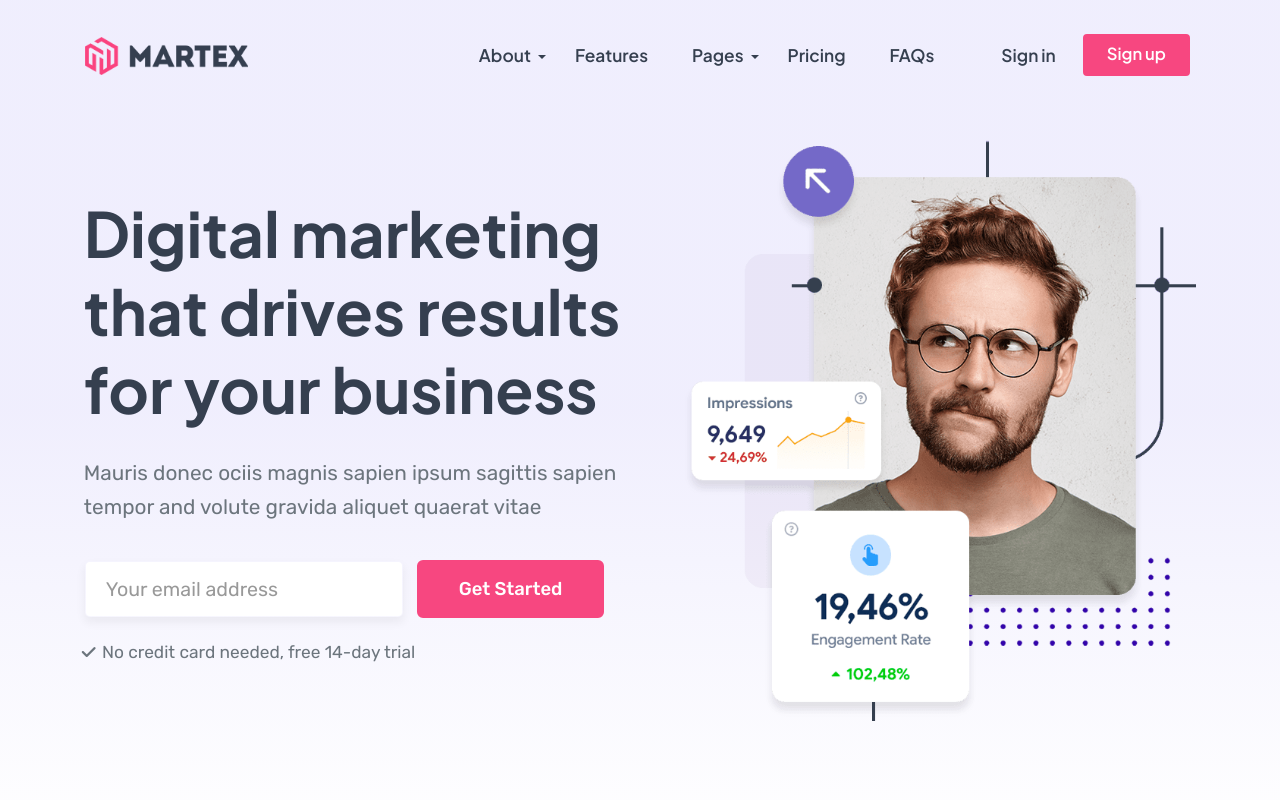
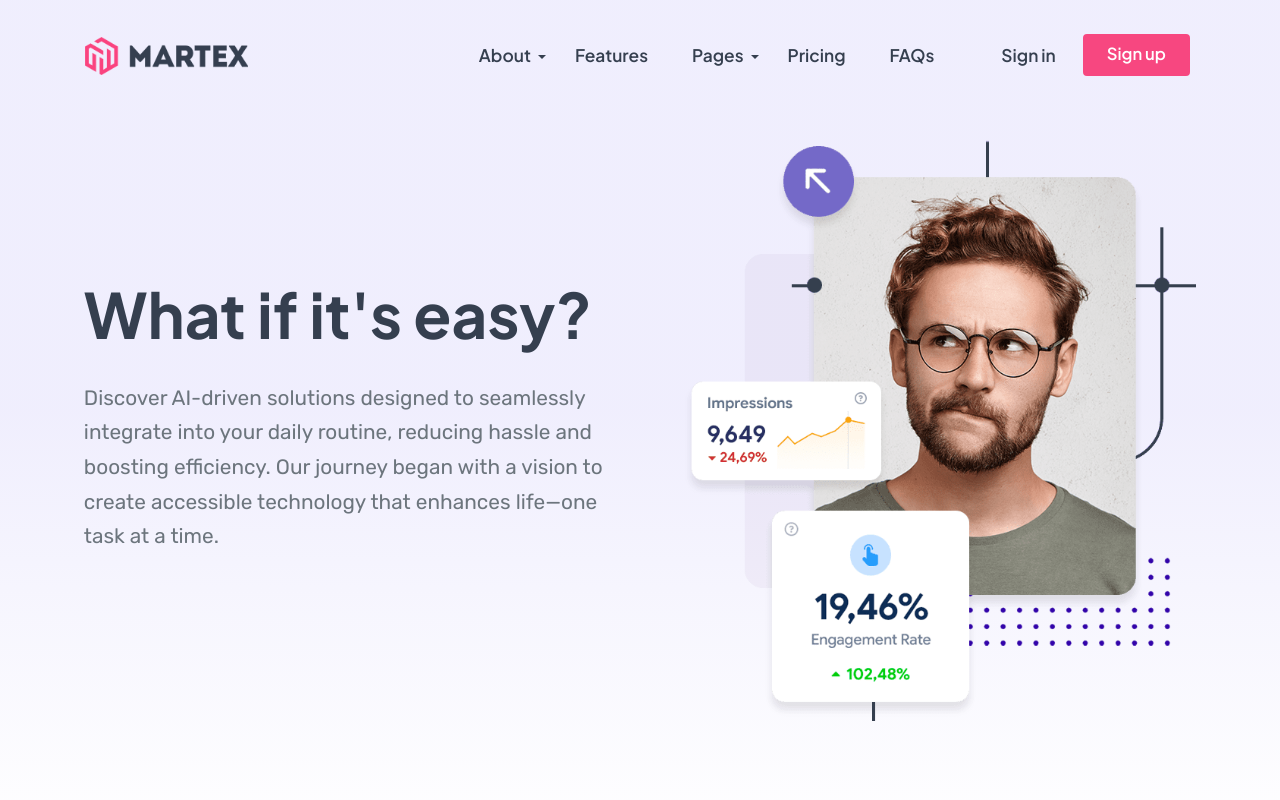
Before and after one commit to NimbleNexus/NimbleNexusWebsite, a Next.js app: page / in a window 1280 px wide. Shown: the top 800 px of the page. Built offline with nearby package versions, Linux system fonts and the light colour scheme.

Commit message:
Welcome Message

```diff
--- /dev/null
+++ b/components/sections/Hero.js
@@ -0,0 +1,33 @@
+
+
+export default function Hero7() {
+    return (
+        <>
+            <section id="hero-7" className="gr--perl hero-section">
+                <div className="hero-overlay">
+                    <div className="container">
+                        <div className="row d-flex align-items-center">
+                            {/* HERO TEXT */}
+                            <div className="col-md-6">
+                                <div className="hero-7-txt">
+                                    {/* Title */}
+                                    <h2 className="s-54 w-700">What if it's easy?</h2>
+                                    {/* Text */}
+                                    <p className="p-lg">
+                                        Discover AI-driven solutions designed to seamlessly integrate into your daily routine, reducing hassle and boosting efficiency. Our journey began with a vision to create accessible technology that enhances life—one task at a time.
+                                    </p>
+                                </div>
+                            </div>	{/* END HERO TEXT */}
+                            {/* HERO IMAGE */}
+                            <div className="col-md-6">
+                                <div className="hero-7-img text-center">
+                                    <img className="img-fluid" src="/images/img-06.png" alt="hero-image" />
+                                </div>
+                            </div>
+                        </div>    {/* End row */}
+                    </div>	   {/* End container */}
+                </div>	   {/* End hero-overlay */}
+            </section>
+        </>
+    )
+}
--- a/pages/index.js
+++ b/pages/index.js
@@ -8,7 +8,6 @@ import Faqs3_6 from "../components/sections/Faqs3_6"
 import Features13_3 from "../components/sections/Features13_3"
 import Features2_7 from "../components/sections/Features2_7"
 import Features6_3 from "../components/sections/Features6_3"
-import Hero7 from "../components/sections/Hero7"
 import Integrations2_4 from "../components/sections/Integrations2_4"
 import Lnk1_7 from "../components/sections/Lnk1_7"
 import Lnk2_7 from "../components/sections/Lnk2_7"
@@ -17,6 +16,7 @@ import Reviews2_2 from "../components/sections/Reviews2_2"
 import Statistic1_7 from "../components/sections/Statistic1_7"
 import Wswrapper_1 from "../components/sections/Wswrapper_1"
 import Banner7_2 from "../components/sections/Contact"
+import Hero7 from "../components/sections/Hero"
 export default function Home() {
 
     return (
```
